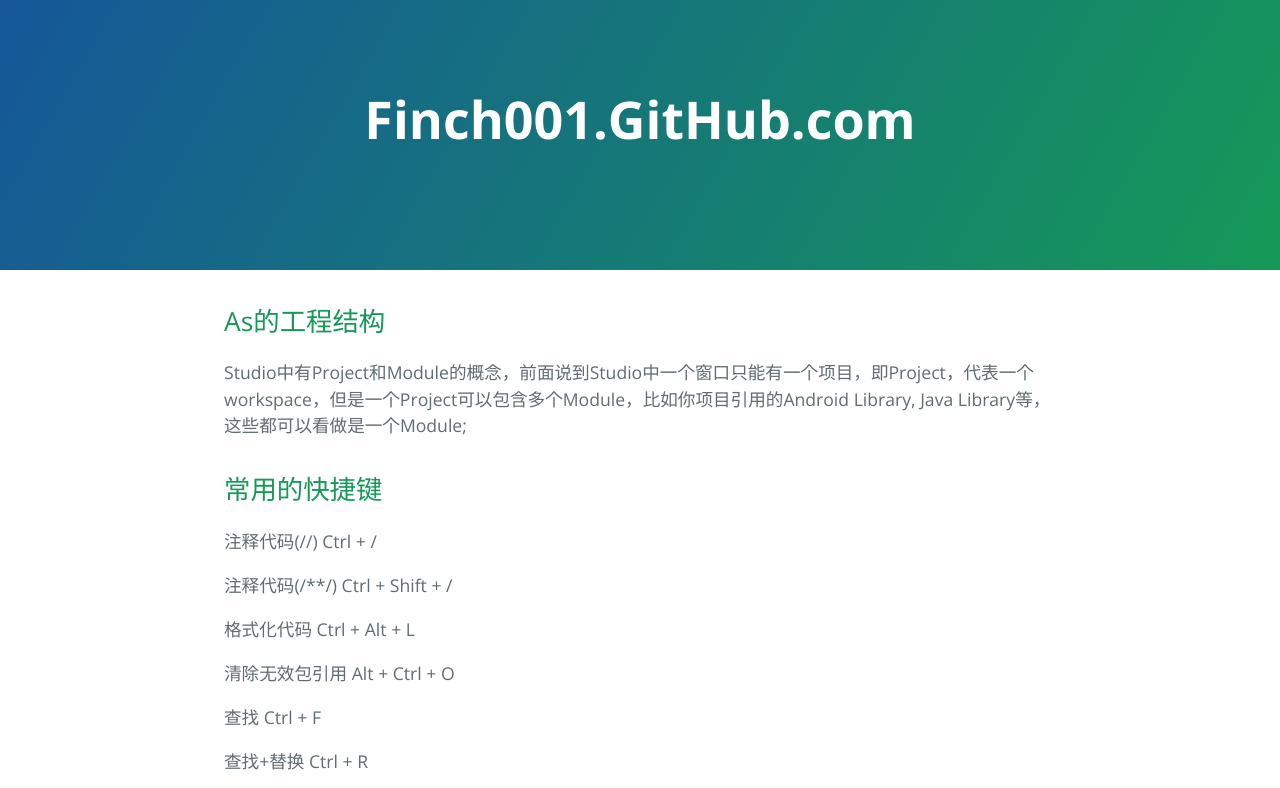
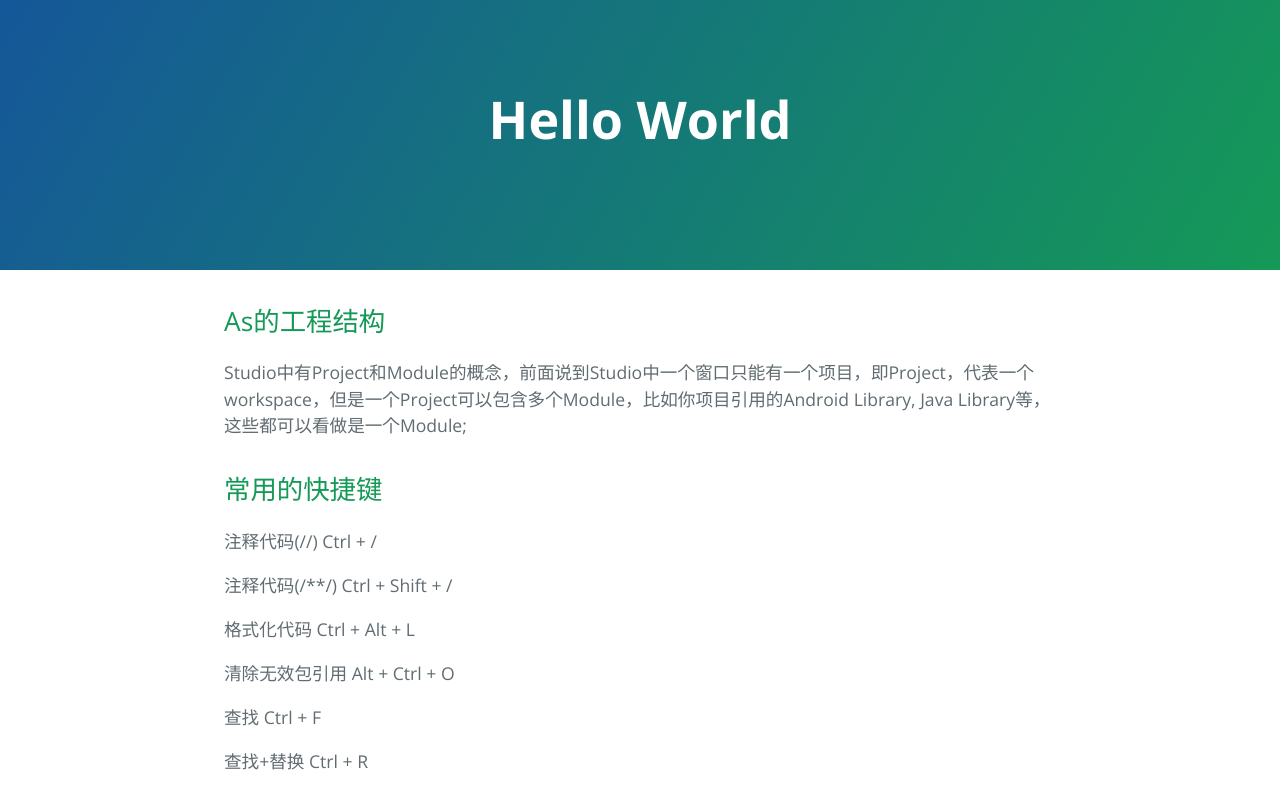
Before and after one commit to finch001/finch001.github.com, a plain HTML site: page index.html in a window 1280 px wide. Shown: the top 788 px of the page. Drawn offline with nearby package versions, Linux system fonts and the light colour scheme.

Commit message:
Update index.html

```diff
--- a/index.html
+++ b/index.html
@@ -11,7 +11,7 @@
   </head>
   <body>
     <section class="page-header">
-      <h1 class="project-name">Finch001.GitHub.com</h1>
+      <h1 class="project-name">Hello World</h1>
       <h2 class="project-tagline"></h2>
     </section>
 
```
